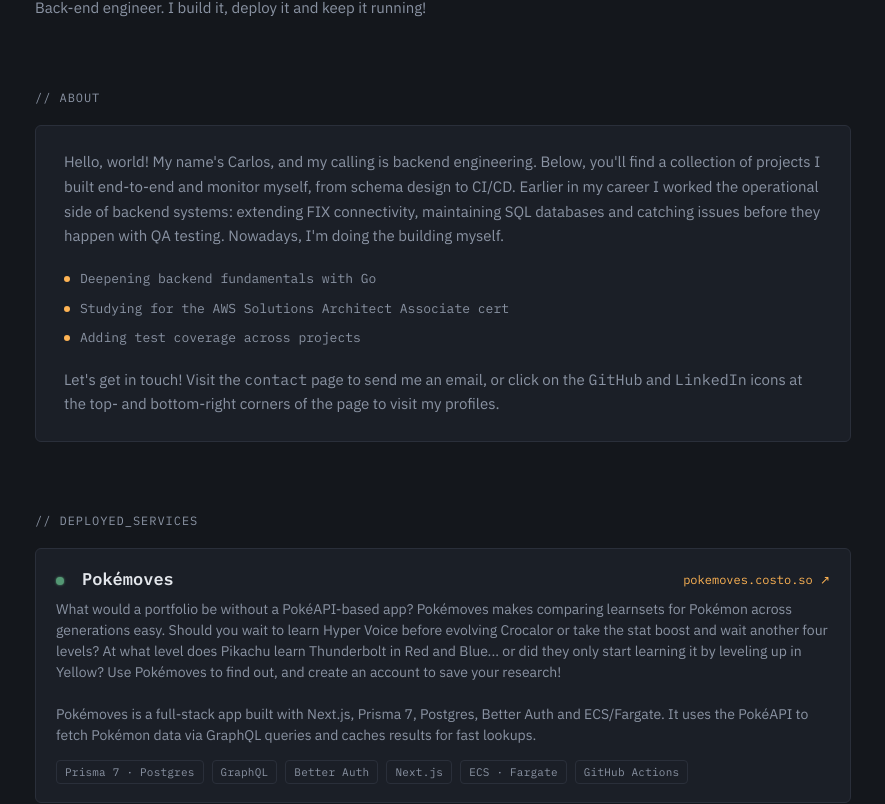
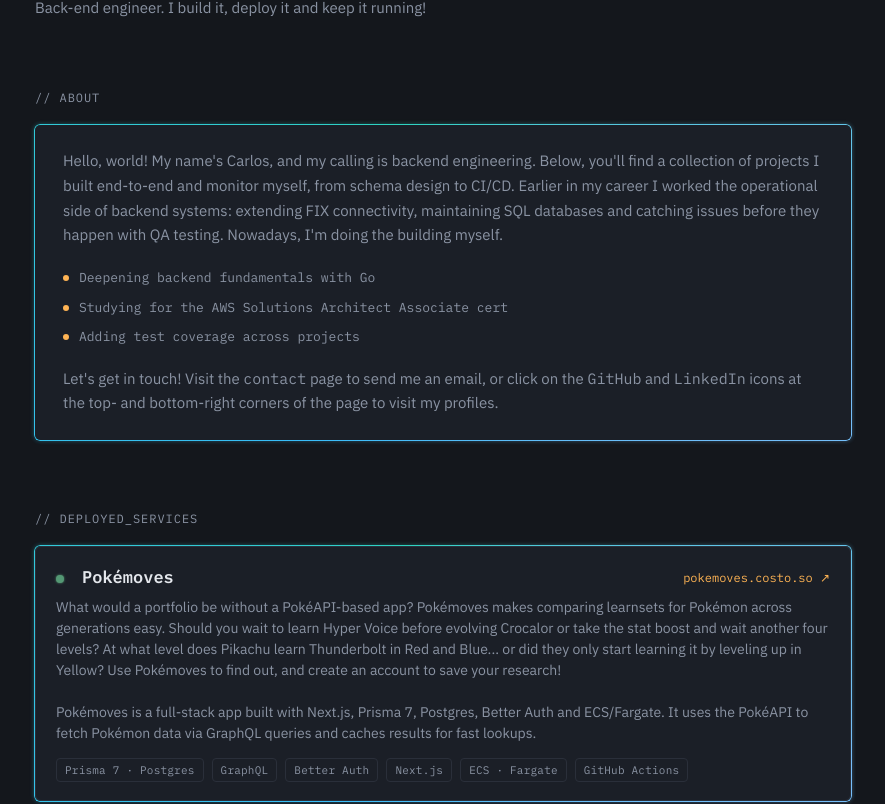
Before and after one commit to ccostoso/carlos, a React (Vite) app: page / in a window 1280 px wide. Shown: the part 420-1224 px from the top of the page, without its empty margins (197-1082 px from the left). Built offline with nearby package versions, Linux system fonts and the light colour scheme; no server answers.

Commit message:
Adds faint glow around cards

```diff
--- a/src/components/About.tsx
+++ b/src/components/About.tsx
@@ -12,15 +12,16 @@ export function About() {
     <>
       <div className="section-label mono">// about</div>
       <section className="about">
+        <div className="glow-border">
           <div className="about-panel">
             <p>
               Hello, world! My name's Carlos, and my calling is backend
               engineering. Below, you'll find a collection of projects I built
-            end-to-end and monitor myself, from schema design to CI/CD. Earlier
-            in my career I worked the operational side of backend systems:
-            extending FIX connectivity, maintaining SQL databases and catching
-            issues before they happen with QA testing. Nowadays, I'm doing the
-            building myself.
+              end-to-end and monitor myself, from schema design to CI/CD.
+              Earlier in my career I worked the operational side of backend
+              systems: extending FIX connectivity, maintaining SQL databases
+              and catching issues before they happen with QA testing.
+              Nowadays, I'm doing the building myself.
             </p>
             <ul className="now-list mono">
               {nowItems.map((item) => (
@@ -53,9 +54,10 @@ export function About() {
               >
                 LinkedIn
               </a>{' '}
-            icons at the top- and bottom-right corners of the page to visit my
-            profiles.
+              icons at the top- and bottom-right corners of the page to visit
+              my profiles.
             </p>
+          </div>
         </div>
       </section>
     </>
--- a/src/components/ServiceCard.tsx
+++ b/src/components/ServiceCard.tsx
@@ -5,6 +5,7 @@ export function ServiceCard({ project }: { project: Project }) {
   const { name, description, status, badges, link, linkLabel } = project;
 
   return (
+    <div className="glow-border">
       <div className="service">
         <div className="status">
           <span
@@ -24,5 +25,6 @@ export function ServiceCard({ project }: { project: Project }) {
           {linkLabel}
         </a>
       </div>
+    </div>
   );
 }
--- a/src/components/about.css
+++ b/src/components/about.css
@@ -5,7 +5,6 @@
 }
 
 .about-panel {
-  border: 1px solid var(--hairline);
   background: var(--panel);
   border-radius: 6px;
   padding: 24px 28px;
--- a/src/index.css
+++ b/src/index.css
@@ -28,3 +28,58 @@ body {
 .mono {
   font-family: "IBM Plex Mono", monospace;
 }
+
+@property --glow-angle {
+  syntax: '<angle>';
+  inherits: false;
+  initial-value: 0deg;
+}
+
+/*
+ * Rotating conic-gradient ring + soft blurred halo, painted behind a solid
+ * card. The card must be a normal-flow child so it stacks above the ring.
+ */
+.glow-border {
+  position: relative;
+  isolation: isolate;
+  border-radius: 6px;
+}
+
+.glow-border::before,
+.glow-border::after {
+  content: '';
+  position: absolute;
+  inset: -1px;
+  border-radius: inherit;
+  background: conic-gradient(from var(--glow-angle), #2DD4BF, #78BFFA, #38BDF8, #2DD4BF);
+  animation: glow-spin 6s linear infinite;
+  z-index: -1;
+}
+
+.glow-border::before {
+  padding: 1px;
+  /* -webkit- fallback for Safari versions that don't support the standard properties below. */
+  -webkit-mask: linear-gradient(#000 0 0) content-box, linear-gradient(#000 0 0);
+  -webkit-mask-composite: xor;
+  mask: linear-gradient(#000 0 0) content-box, linear-gradient(#000 0 0);
+  mask-composite: exclude;
+}
+
+.glow-border::after {
+  inset: -1px;
+  filter: blur(2px);
+  opacity: 0.35;
+}
+
+@keyframes glow-spin {
+  to {
+    --glow-angle: 360deg;
+  }
+}
+
+@media (prefers-reduced-motion: reduce) {
+  .glow-border::before,
+  .glow-border::after {
+    animation: none;
+  }
+}
--- a/src/routes/Contact.tsx
+++ b/src/routes/Contact.tsx
@@ -41,6 +41,8 @@ export function Contact() {
     <div className="contact-page">
       <div className="section-label mono">// send_message</div>
       <div className="contact">
+        <div className="glow-border">
+          <div className="contact-panel">
             {status === 'sent' ? (
               <p className="contact-confirmation mono">
                 Message sent — I'll get back to you soon.
@@ -50,7 +52,13 @@ export function Contact() {
                 <label className="mono" htmlFor="name">
                   name
                 </label>
-            <input id="name" name="name" type="text" required maxLength={100} />
+                <input
+                  id="name"
+                  name="name"
+                  type="text"
+                  required
+                  maxLength={100}
+                />
 
                 <label className="mono" htmlFor="email">
                   email
@@ -103,5 +111,7 @@ export function Contact() {
             )}
           </div>
         </div>
+      </div>
+    </div>
   );
 }
--- a/src/routes/contact.css
+++ b/src/routes/contact.css
@@ -6,6 +6,12 @@
   max-width: 880px;
   margin: 0 auto;
   padding: 0 32px 90px;
+}
+
+.contact-panel {
+  background: var(--panel);
+  border-radius: 6px;
+  padding: 24px 28px;
 }
 
 .contact-form {
```
Lines whose indentation alone changed are shown as unchanged.
